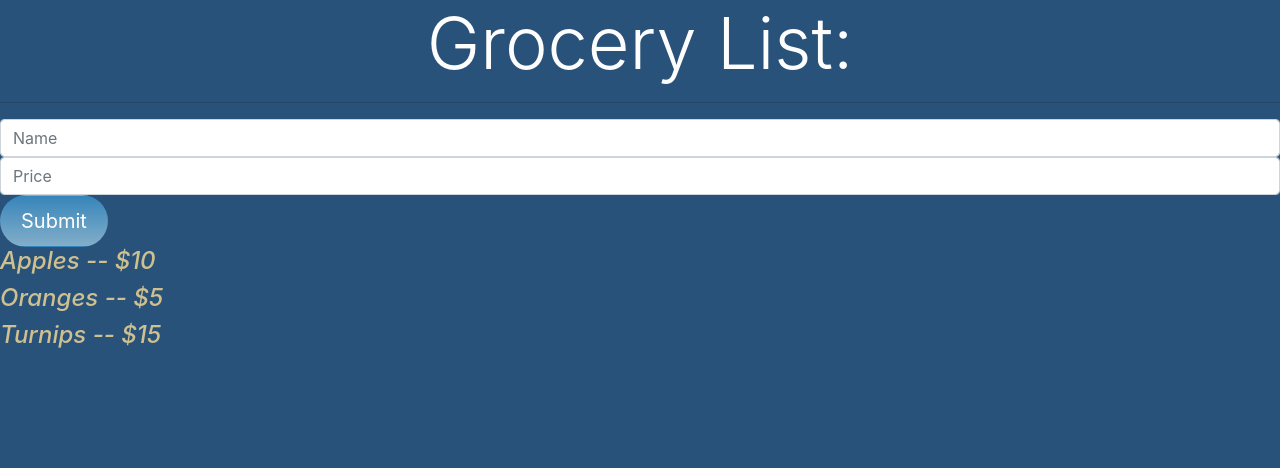
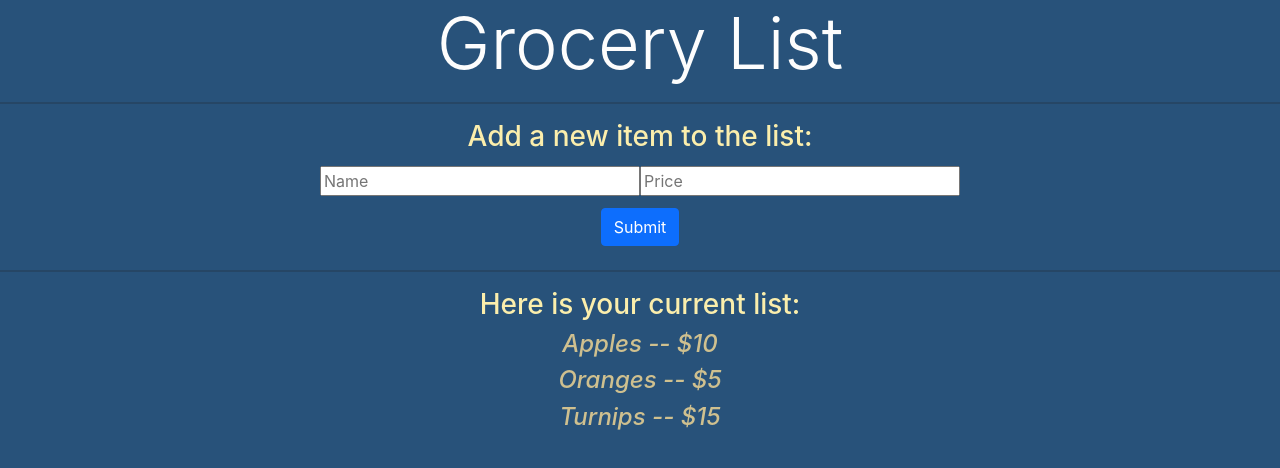
Before and after one commit to hary-singh/grocery_list, a React (Create React App) app: page / in a window 1280 px wide. Shown: the top 468 px of the page. Built offline with nearby package versions, Linux system fonts and the light colour scheme.

Commit message:
added styling to the list display

```diff
--- a/src/App.js
+++ b/src/App.js
@@ -42,9 +42,11 @@ class App extends Component{
 render() {
   const { groceries } = this.state
   return (
-    <><div className="bg">
-    <h1 className="text-center display-2"> Grocery List: </h1><hr />
-    <GroceryForm addItem={this.addItem} />
+    <><div className="text-center">
+    <h1 className="text-center display-2"> Grocery List </h1><hr />
+    <h3 className="text-center">Add a new item to the list:</h3>
+    <GroceryForm addItem={this.addItem} /><hr />
+    <h3 className="text-center">Here is your current list:</h3>
     <GroceryList groceries={groceries} updateComplete={this.updateComplete} />
     </div></>
   )
--- a/src/components/groceries/GroceryForm.js
+++ b/src/components/groceries/GroceryForm.js
@@ -31,29 +31,27 @@ class GroceryForm extends Component {
   render() {
     const { name, price } = this.state
     return (
+      <form onSubmit={this.handleSubmit}>
 
-
-      <form onSubmit={this.handleSubmit}>
-        <div className="row-g3">
-        <div className="col">
         <input
-          className="form-control"
+          className="col-sm-3 my-1"
           name="name"
           value={name}
           onChange={this.handleChange}
           required
           placeholder="Name"
-        /></div>
-        <div className="col">
+        />
+
         <input
-          className="form-control"
+          className="col-sm-3 my-1"
           name="price"
           value={price}
           onChange={this.handleChange}
           required
           placeholder="Price"
-        /></div></div>
-        <button className="btn" type="submit">Submit</button>
+        />
+        <div className="col-auto my-2">
+        <button className="btn btn-primary mb-2" type="submit">Submit</button></div>
       </form>
     )
   }
--- a/src/components/groceries/GroceryItem.js
+++ b/src/components/groceries/GroceryItem.js
@@ -6,7 +6,8 @@ class GroceryItem extends Component{
       const { id, name, price, complete, updateComplete } = this.props
       const styles = {
         complete: {
-          textDecoration: 'line-through'
+          textDecoration: 'line-through',
+          color: 'grey'
         }
       }
       return(
--- a/src/index.css
+++ b/src/index.css
@@ -20,29 +20,9 @@ h4{
 h1{
   color: #fdfdfd;
 }
-
-.btn {
-  background: #3685ba;
-  background-image: -webkit-linear-gradient(top, #3685ba, #83aec9);
-  background-image: -moz-linear-gradient(top, #3685ba, #83aec9);
-  background-image: -ms-linear-gradient(top, #3685ba, #83aec9);
-  background-image: -o-linear-gradient(top, #3685ba, #83aec9);
-  background-image: linear-gradient(to bottom, #3685ba, #83aec9);
-  -webkit-border-radius: 26;
-  -moz-border-radius: 26;
-  border-radius: 26px;
-  color: #ffffff;
-  font-size: 20px;
-  padding: 10px 20px 10px 20px;
-  text-decoration: none;
+h3{
+  color:#fbeeac;
 }
-
-.btn:hover {
-  background: #5ba6d4;
-  background-image: -webkit-linear-gradient(top, #5ba6d4, #6ea8cf);
-  background-image: -moz-linear-gradient(top, #5ba6d4, #6ea8cf);
-  background-image: -ms-linear-gradient(top, #5ba6d4, #6ea8cf);
-  background-image: -o-linear-gradient(top, #5ba6d4, #6ea8cf);
-  background-image: linear-gradient(to bottom, #5ba6d4, #6ea8cf);
-  text-decoration: none;
+hr{
+  border-top: 2px dotted;
 }
```
